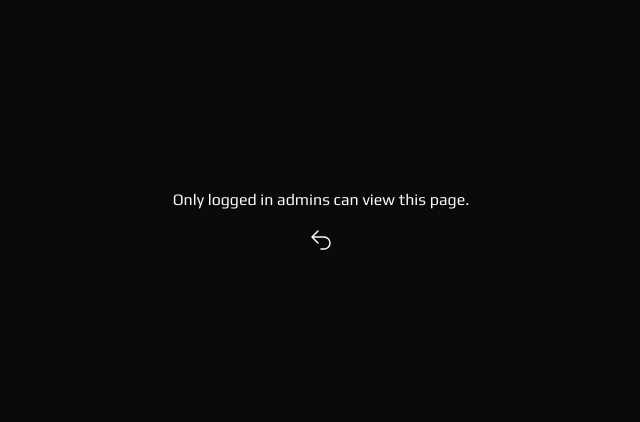
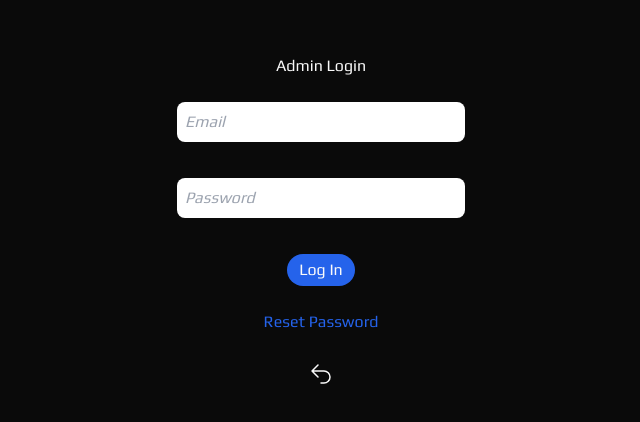
Before and after one commit to charlieBdev/strasse-gym, a Next.js app: page /admin in a window 1280 px wide. Shown: the part 178-600 px from the top of the page, without its empty margins (319-959 px from the left). Built offline with nearby package versions, Linux system fonts and the light colour scheme; no server answers.

Commit message:
change admin and remove login path

```diff
--- a/src/app/admin/page.jsx
+++ b/src/app/admin/page.jsx
@@ -2,9 +2,10 @@
 
 import { useAuthContext } from '../../context/AuthContext';
 import { AdminDash } from '../components/AdminDash';
-import { motion } from 'framer-motion';
-import Link from 'next/link';
-import { BackSVG } from '../components/svg/BackSVG';
+// import { motion } from 'framer-motion';
+// import Link from 'next/link';
+// import { BackSVG } from '../components/svg/BackSVG';
+import { Login } from '../components/Login';
 
 export default function Admin() {
 	const { user } = useAuthContext();
@@ -13,23 +14,24 @@ export default function Admin() {
 		return <AdminDash />;
 	} else {
 		return (
-			<div className="min-h-screen flex flex-col items-center justify-center gap-3">
-				<p>Only logged in admins can view this page.</p>
-				<motion.div
-					whileTap={{ scale: 0.9 }}
-					initial={{ scale: 0 }}
-					animate={{ rotate: 360, scale: 1 }}
-					transition={{
-						type: 'spring',
-						stiffness: 260,
-						damping: 20,
-					}}
-				>
-					<Link href="/">
-						<BackSVG />
-					</Link>
-				</motion.div>
-			</div>
+			<Login />
+			// <div className="min-h-screen flex flex-col items-center justify-center gap-3">
+			// 	<p>Only logged in admins can view this page.</p>
+			// 	<motion.div
+			// 		whileTap={{ scale: 0.9 }}
+			// 		initial={{ scale: 0 }}
+			// 		animate={{ rotate: 360, scale: 1 }}
+			// 		transition={{
+			// 			type: 'spring',
+			// 			stiffness: 260,
+			// 			damping: 20,
+			// 		}}
+			// 	>
+			// 		<Link href="/">
+			// 			<BackSVG />
+			// 		</Link>
+			// 	</motion.div>
+			// </div>
 		);
 	}
 }
--- a/src/app/components/Navbar.jsx
+++ b/src/app/components/Navbar.jsx
@@ -66,7 +66,8 @@ export const Navbar = () => {
 						<CalendarSVG />
 					</motion.div>
 				</Link>
-				<Link href={user ? '/admin' : '/login'}>
+				{/* <Link href={user ? '/admin' : '/login'}> */}
+				<Link href="/admin">
 					<motion.div
 						// whileHover={{ scale: 1.1 }}
 						whileTap={{ scale: 0.9 }}
--- a/src/app/components/news/News.jsx
+++ b/src/app/components/news/News.jsx
@@ -23,7 +23,7 @@ export const News = () => {
 	return (
 		<section
 			id="news"
-			className="bg-gradient-to-b from-blue-500 to-neutral-950 min-h-[calc(100vh-5rem)] w-full flex flex-col items-center justify-between border-b-2 p-6 md:px-16 lg:px-24 xl:px-32 gap-3"
+			className="bg-gradient-to-b from-neutral-950 to-blue-500 min-h-[calc(100vh-5rem)] w-full flex flex-col items-center justify-between border-b-2 p-6 md:px-16 lg:px-24 xl:px-32 gap-3"
 		>
 			<div className="flex flex-col gap-3">
 				<h2 className="text-center italic font-semibold text-md underline">
```
